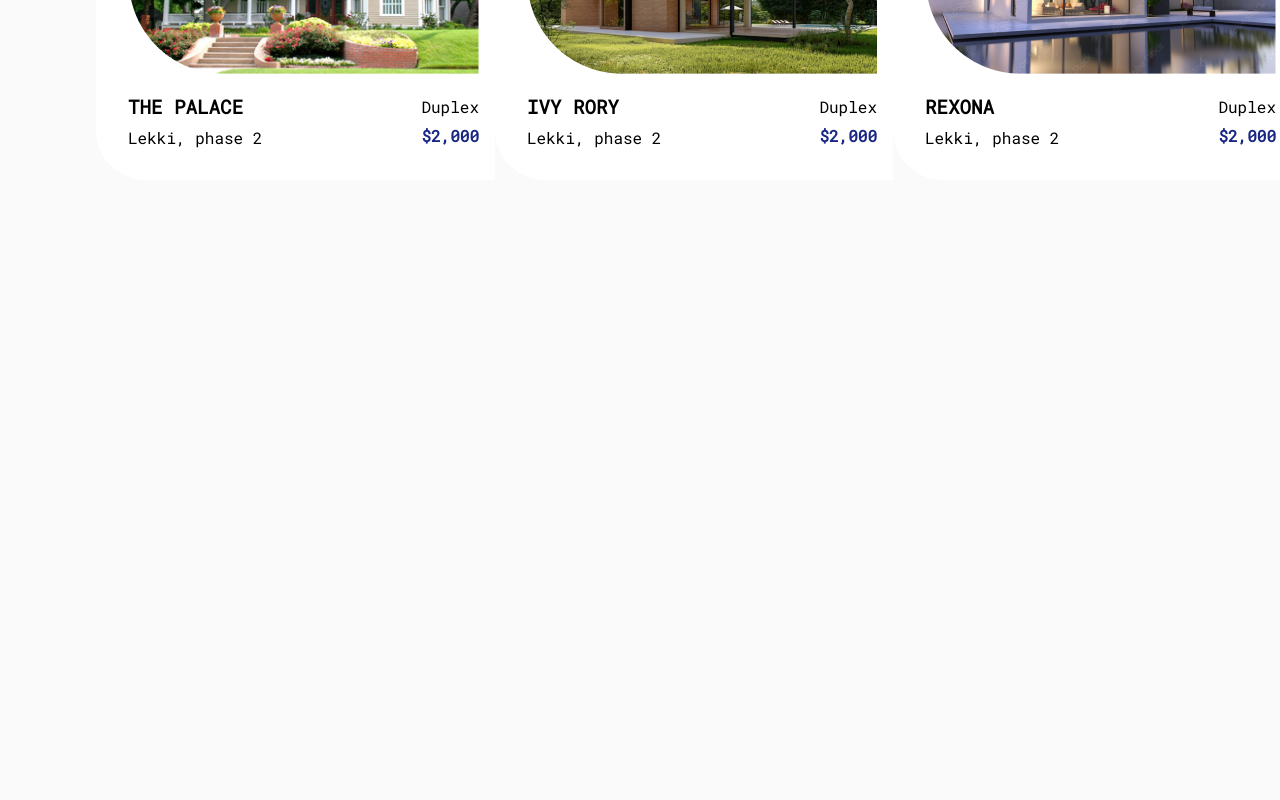
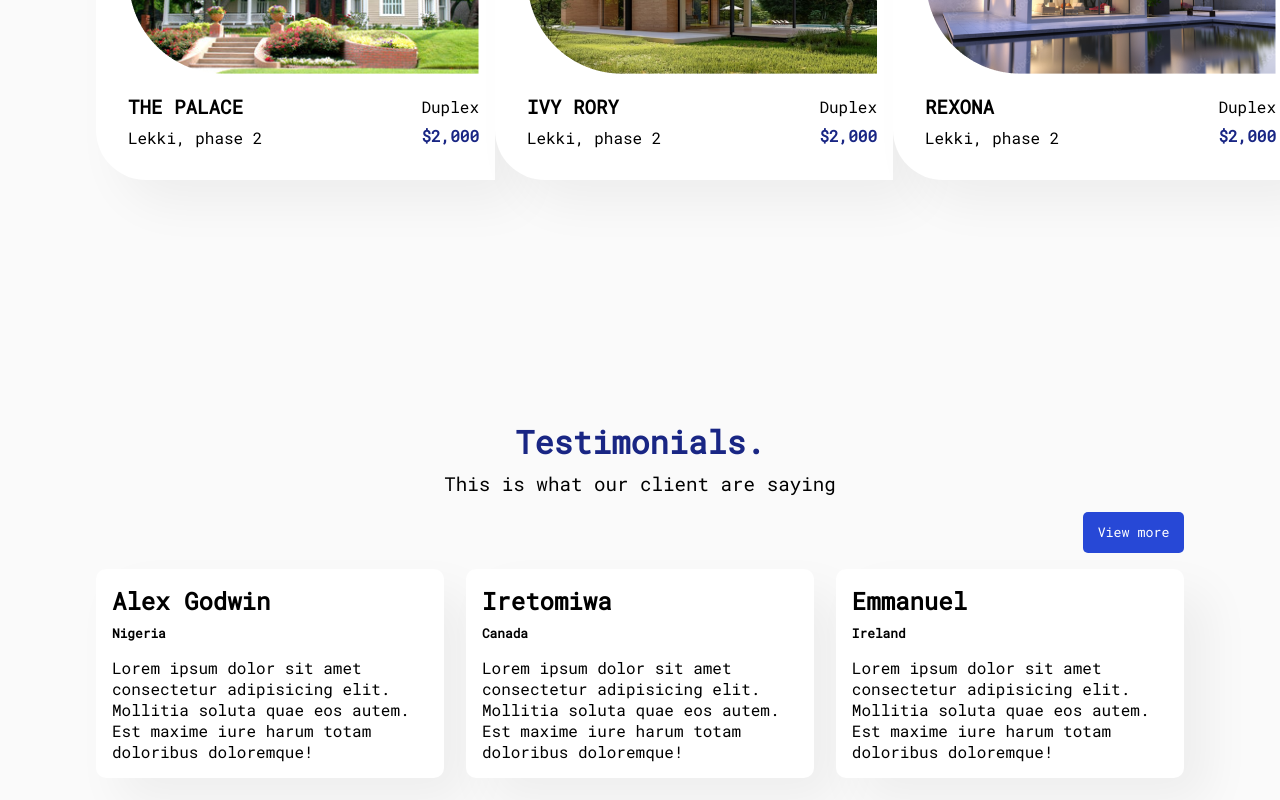
Before and after one commit to Iretoms/a-real-estate-landing-page, a React (Create React App) app: page / in a window 1280 px wide. Shown: the part 2588-3388 px from the top of the page. Before the commit the page ends 2928 px from the top, so only its background shows below. Built offline with nearby package versions, Linux system fonts and the light colour scheme.

Commit message:
Testimonial section

```diff
--- a/src/App.js
+++ b/src/App.js
@@ -7,6 +7,7 @@ import Search from './components/sections/Search';
 import HowToUse from './components/sections/HowToUse';
 import ChooseUs from './components/sections/ChooseUs';
 import Featured from './components/sections/Featured';
+import Testimonial from './components/sections/Testimonial';
 
 
 function App() {
@@ -19,6 +20,7 @@ function App() {
       <HowToUse/>
       <ChooseUs/>
       <Featured/>
+      <Testimonial/>
     </>
   );
 }
--- a/src/components/sections/Featured.js
+++ b/src/components/sections/Featured.js
@@ -89,6 +89,7 @@ const Property = styled.div`
  display: flex;
  justify-content: space-between;
  article {
+    box-shadow: rgba(0, 0, 0, 0.05) 24px 24px 48px 0px;
     padding: 1rem 1rem 2rem 2rem;
     background-color: #fff;
     border-top-right-radius: 50px;
--- a/src/components/sections/HowToUse.js
+++ b/src/components/sections/HowToUse.js
@@ -75,6 +75,7 @@ const UseArticle = styled.article`
    height: 30rem;
    padding-top: 5rem;
    background-color: #fff;
+   box-shadow: rgba(0, 0, 0, 0.05) 24px 24px 48px 0px;
    img {
     margin-bottom: 1.5rem;
    }
--- /dev/null
+++ b/src/components/sections/Testimonial.js
@@ -0,0 +1,93 @@
+import React from 'react';
+import styled from 'styled-components';
+
+const Testimonial = () => {
+    return (
+        <section>
+            <TestimonialSec>
+                <h1 className='testimonial-head'>Testimonials.</h1>
+                <p className='testimonial-para'>
+                    This is what our client are saying
+                </p>
+                <div className='button-container'>
+                    <button>View more</button>
+                </div>
+                <Testimonies>
+                    <article>
+                        <h1>Alex Godwin</h1>
+                        <h3>nigeria</h3>
+                        <p>
+                            Lorem ipsum dolor sit amet consectetur adipisicing elit.
+                            Mollitia soluta quae eos autem. Est maxime iure harum totam doloribus
+                            doloremque!
+                        </p>
+                    </article>
+
+                    <article>
+                        <h1>Iretomiwa</h1>
+                        <h3>canada</h3>
+                        <p>
+                            Lorem ipsum dolor sit amet consectetur adipisicing elit.
+                            Mollitia soluta quae eos autem. Est maxime iure harum totam doloribus
+                            doloremque!
+                        </p>
+                    </article>
+
+                    <article>
+                        <h1>Emmanuel</h1>
+                        <h3>Ireland</h3>
+                        <p>
+                            Lorem ipsum dolor sit amet consectetur adipisicing elit.
+                            Mollitia soluta quae eos autem. Est maxime iure harum totam doloribus
+                            doloremque!
+                        </p>
+                    </article>
+                </Testimonies>
+            </TestimonialSec>
+        </section>
+    );
+};
+
+const TestimonialSec = styled.div`
+width: 85%;
+  margin: 0 auto;
+  padding: 5rem 0 8rem;
+  .testimonial-head {
+    text-align: center;
+    color: #192684;
+    font-size: 2rem;
+    margin-bottom: 0.5rem;
+  }
+  .testimonial-para {
+    text-align: center;
+    font-size: 1.2rem;
+  }
+  .button-container {
+    display: flex;
+    justify-content: flex-end;
+    margin: 1rem 0
+  }
+`
+
+const Testimonies = styled.div`
+display: flex;
+align-items: center;
+justify-content: space-between;
+article {
+    width:32%;
+    background-color: #fff;
+    padding: 1rem;
+    border-radius: 10px;
+    box-shadow: rgba(0, 0, 0, 0.05) 24px 24px 48px 0px;
+    h1 {
+        font-size: 1.5rem;
+    }
+    h3 {
+        font-size: 0.8rem;
+        text-transform: capitalize;
+        margin: 0.5rem 0 1rem;
+    }
+}
+`
+
+export default Testimonial;
```
